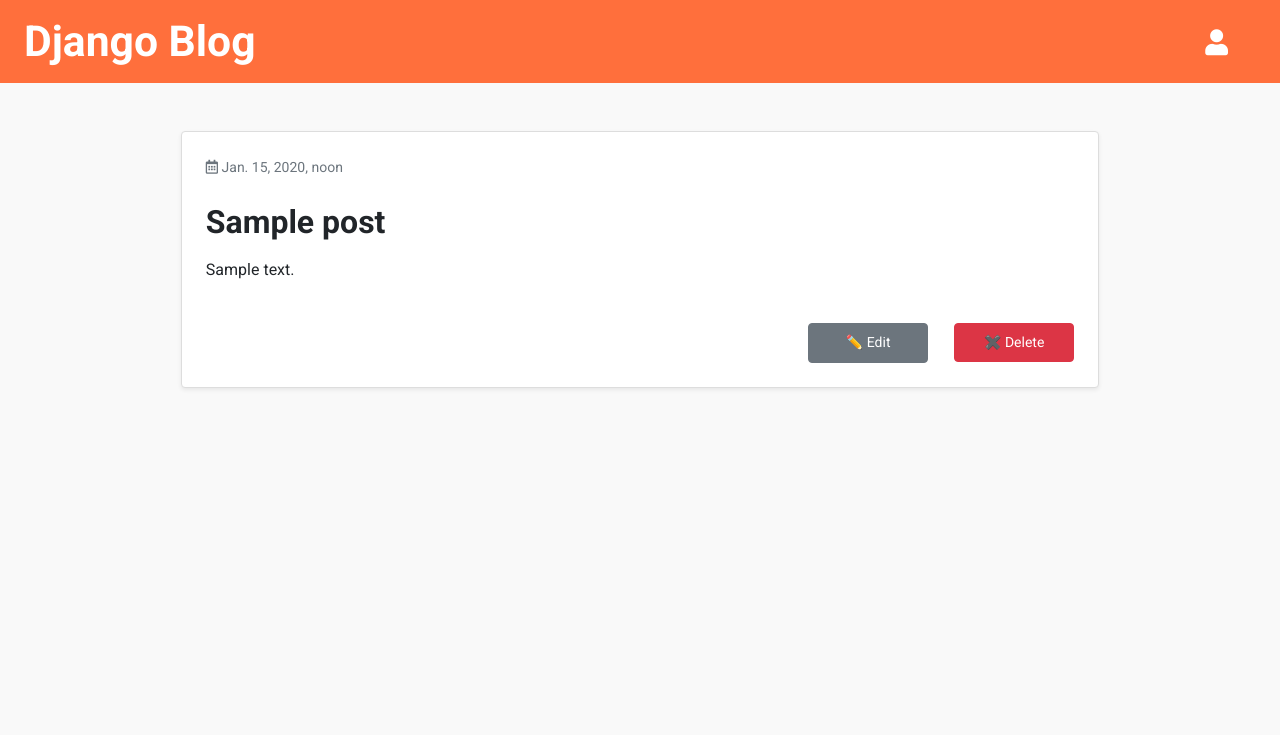
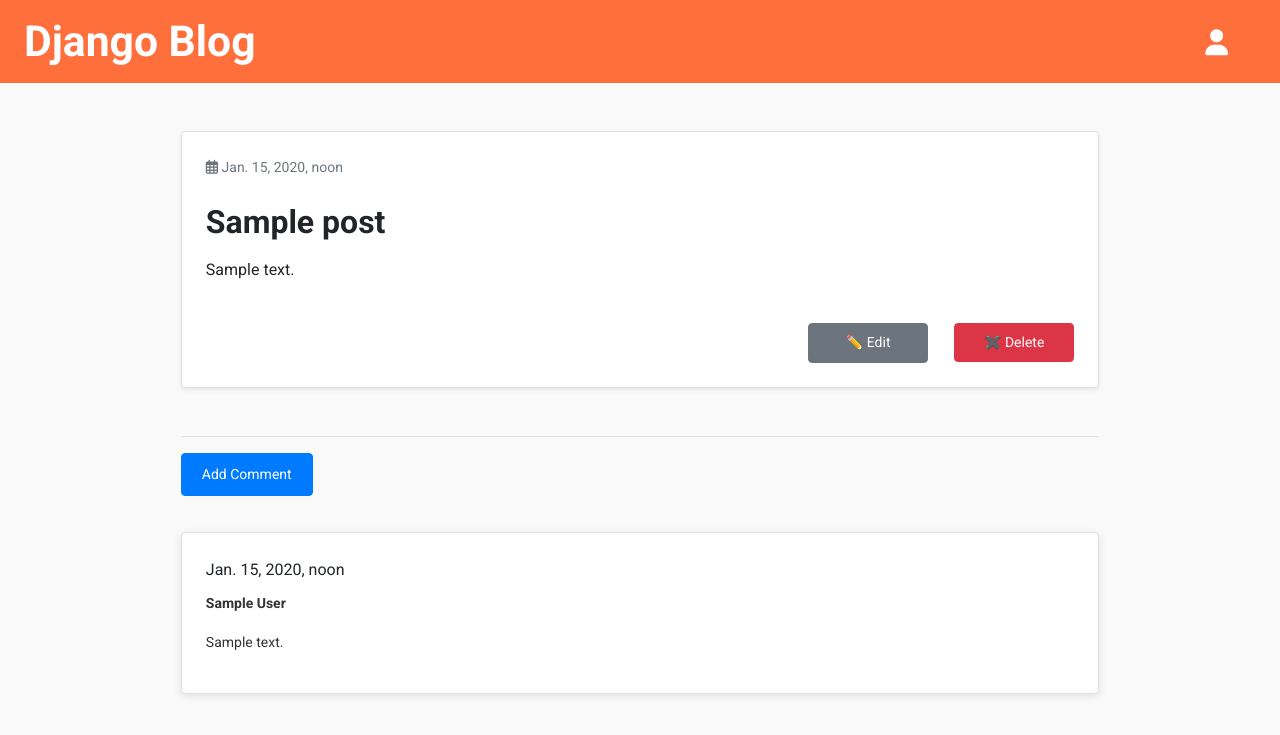
Before and after one commit to 00-hidan-00/first_project_djangogirls, a Django app: page /post/1/ in a window 1280 px wide. Shown: the top 735 px of the page. Run offline with Django 5.2, Linux system fonts and the light colour scheme; tables that the repository leaves empty hold one stand-in row (values such as "Sample post"); some libraries are stand-ins or nearby versions.

Commit message:
💫 Integrate comment functionality into templates & static

```diff
--- a/blog/static/css/blog.css
+++ b/blog/static/css/blog.css
@@ -285,3 +285,123 @@ form button.top-menu {
     background-color: #218838; /* Более тёмный при наведении */
     color: #fff;
 }
+
+.comment {
+    margin: 20px 0px 20px 0px;
+}
+
+.comment-form-card {
+    padding: 20px;
+    background-color: #fff;
+    border-radius: 8px;
+    box-shadow: 0 2px 6px rgba(0, 0, 0, 0.05);
+    margin-top: 30px;
+}
+
+.comment-form-card h3 {
+    margin-bottom: 15px;
+    color: #333;
+}
+
+.comment-form-card .form-group {
+    margin-bottom: 15px;
+}
+
+.comment-form-card label {
+    display: block;
+    margin-bottom: 5px;
+    color: #555;
+}
+
+
+
+
+.comment-mini {
+    font-size: 14px;
+    text-decoration: none;
+    display: inline-flex;
+    align-items: center;
+    gap: 5px;
+}
+
+.comment-mini i {
+    color: #999;
+}
+
+.comment-mini:hover {
+    color: #ff6f3c;
+    text-decoration: none;
+}
+
+/* Кнопка для добавления комментария */
+.btn-primary {
+    background-color: #007bff;
+    color: white;
+    border-radius: 4px;
+    padding: 10px 20px;
+    font-size: 14px;
+    transition: background-color 0.3s ease;
+}
+
+.btn-primary:hover {
+    background-color: #0056b3;
+}
+
+/* Оформление для комментариев */
+.comment {
+    border: 1px solid #ddd;
+    border-radius: 8px;
+    background-color: #fff !important;
+    box-shadow: 0 2px 8px rgba(0, 0, 0, 0.1);
+}
+
+.comment-header {
+    margin-bottom: 10px;
+}
+
+.date {
+    font-size: 14px;
+    color: #777;
+}
+
+.comment-actions {
+    display: flex;
+    gap: 8px;
+}
+
+.comment-actions .btn {
+    font-size: 12px;
+    padding: 5px 10px;
+}
+
+.comment-body {
+    font-size: 14px;
+    color: #333;
+}
+
+.comment-body strong {
+    font-weight: bold;
+}
+
+/* Оформление кнопок для удаления и утверждения комментариев */
+.btn-danger {
+    background-color: #dc3545;
+}
+
+.btn-danger:hover {
+    background-color: #c82333;
+}
+
+.btn-success {
+    background-color: #28a745;
+}
+
+.btn-success:hover {
+    background-color: #218838;
+}
+
+/* Если нет комментариев */
+.text-muted {
+    font-size: 16px;
+    color: #aaa;
+}
--- a/blog/templates/blog/base.html
+++ b/blog/templates/blog/base.html
@@ -15,8 +15,10 @@
     <!-- Google Fonts -->
     <link href="https://fonts.googleapis.com/css2?family=Roboto:wght@400;500;700&display=swap" rel="stylesheet">
 
+    <link rel="stylesheet" href="https://cdnjs.cloudflare.com/ajax/libs/font-awesome/6.4.0/css/all.min.css">
+
     <!-- Custom CSS -->
-    <link rel="stylesheet" href="{% static 'css/blog.css' %}?v=1.4">
+    <link rel="stylesheet" href="{% static 'css/blog.css' %}?v=1.16">
 </head>
 <body>
 
--- a/blog/templates/blog/post_detail.html
+++ b/blog/templates/blog/post_detail.html
@@ -35,4 +35,34 @@
 
     </div>
 </div>
+
+<hr>
+
+<a class="btn btn-primary mb-3" href="{% url 'add_comment_to_post' pk=post.pk %}">Add Comment</a>
+{% for comment in post.comments.all %}
+{% if user.is_authenticated or comment.approved_comment %}
+<div class="comment mb-4 p-4 border rounded">
+    <div class="comment-header d-flex justify-content-between align-items-center">
+        {{ comment.created_date }}
+        {% if not comment.approved_comment %}
+        <div class="d-flex mt-2">
+            <a class="btn btn-danger btn-sm" href="{% url 'comment_remove' pk=comment.pk %}">
+                ✖️ Delete
+            </a>
+            <a class="btn btn-success btn-sm" href="{% url 'comment_approve' pk=comment.pk %}">
+                ✔️ Approve
+            </a>
+        </div>
+        {% endif %}
+    </div>
+    <div class="comment-body">
+        <strong>{{ comment.author }}</strong>
+        <p>{{ comment.text|linebreaks }}</p>
+    </div>
+</div>
+{% endif %}
+{% empty %}
+<p class="text-center text-muted">No comments here yet :(</p>
+{% endfor %}
+
 {% endblock %}
--- a/blog/templates/blog/post_list.html
+++ b/blog/templates/blog/post_list.html
@@ -15,6 +15,10 @@
             </div>
             <h4 class="card-title">{{ post.title }}</h4>
             <p class="card-text">{{ post.text|truncatechars:250 }}</p>
+            <a href="{% url 'post_detail' pk=post.pk %}" class="comment-mini">
+                <i class="fas fa-comment-dots"></i>
+                {{ post.approved_comments.count }} comment{{ post.approved_comments.count|pluralize }}
+            </a>
         </div>
     </div>
     {% endfor %}
```
